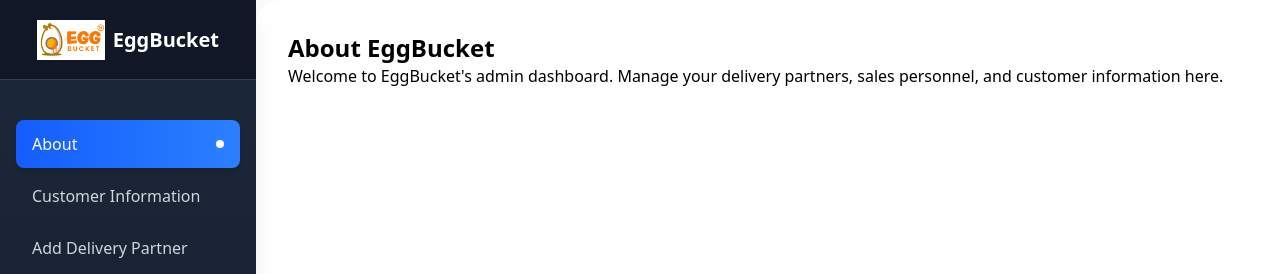
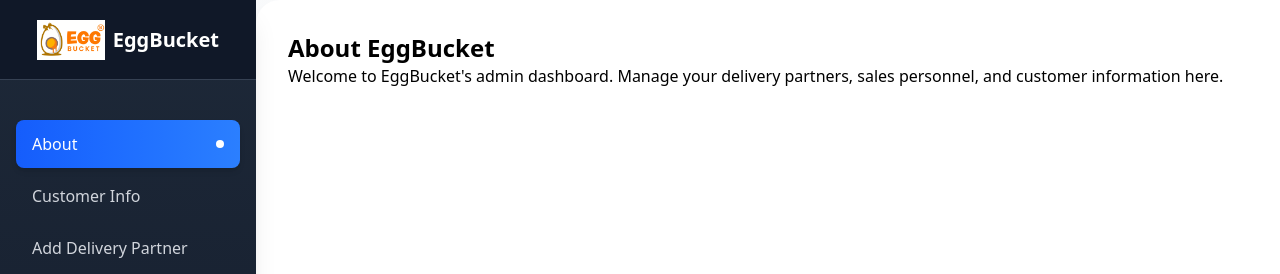
Before and after one commit to knpltech/EggBucketRetailAdmin, a React (Vite) app in the folder frontend/: page /admin in a window 1280 px wide. Shown: the top 274 px of the page. Built offline with nearby package versions, Linux system fonts and the light colour scheme; no server answers.

Commit message:
Change in CORS

```diff
--- a/frontend/src/AdminPages/AdminDashboard.jsx
+++ b/frontend/src/AdminPages/AdminDashboard.jsx
@@ -13,7 +13,7 @@
 
   const navItems = [
     { label: 'About', path: '/admin' },
-    { label: 'Customer Information', path: '/admin/customers' },
+    { label: 'Customer Info', path: '/admin/customers' },
     { label: 'Add Delivery Partner', path: '/admin/add-delivery' },
     { label: 'Add Sales Partner', path: '/admin/add-sales' },
     { label: 'Add Customer', path: '/admin/add-customer' },
```
Also changed, not shown: 1 other file (tests, documents, lock files or other folders).
